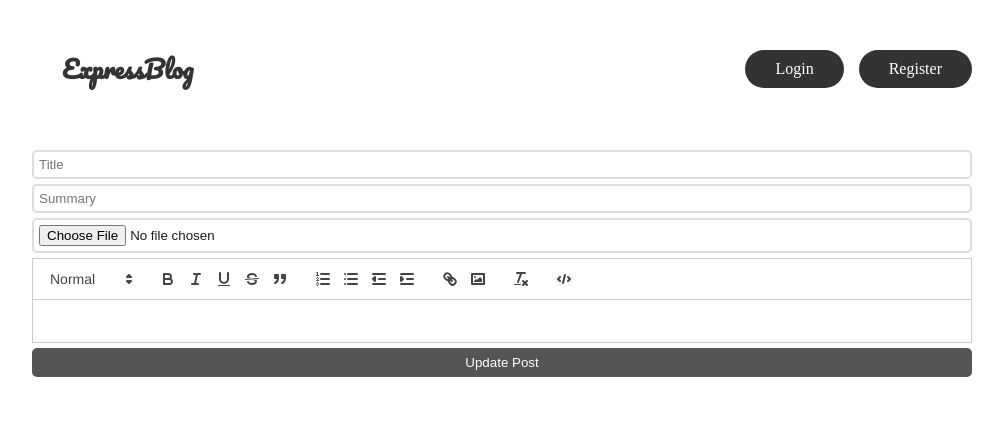
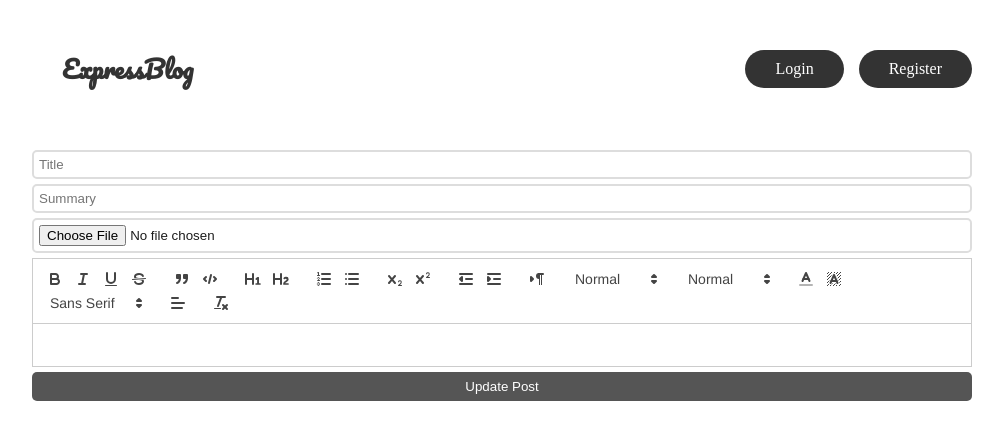
Before and after one commit to Aayush987/Express-Blog-, a React (Vite) app in the folder Client/: page /edit/1 in a window 1280 px wide. Shown: the top 440 px of the page, without its empty margins (138-1141 px from the left). Built offline with nearby package versions, Linux system fonts and the light colour scheme; no server answers; a web font is replaced by a local one.

Commit message:
Added multiple formatting features in text editor

```diff
--- a/Client/src/components/Editor.jsx
+++ b/Client/src/components/Editor.jsx
@@ -1,24 +1,38 @@
 import ReactQuill from "react-quill";
 
-const modules = {
-    toolbar: [
-        [{ 'header': [1, 2, 3, 4, 5, 6, false] }],
-        ['bold', 'italic', 'underline','strike', 'blockquote'],
-        [{'list': 'ordered'}, {'list': 'bullet'}, {'indent': '-1'}, {'indent': '+1'}],
-        ['link', 'image'],
-        ['clean'],
-        ['code-block']
-    ],
+var toolbarOptions = [
+  ['bold', 'italic', 'underline', 'strike'],        // toggled buttons
+  ['blockquote', 'code-block'],
+
+  [{ 'header': 1 }, { 'header': 2 }],               // custom button values
+  [{ 'list': 'ordered'}, { 'list': 'bullet' }],
+  [{ 'script': 'sub'}, { 'script': 'super' }],      // superscript/subscript
+  [{ 'indent': '-1'}, { 'indent': '+1' }],          // outdent/indent
+  [{ 'direction': 'rtl' }],                         // text direction
+
+  [{ 'size': ['small', false, 'large', 'huge'] }],  // custom dropdown
+  [{ 'header': [1, 2, 3, 4, 5, 6, false] }],
+
+  [{ 'color': [] }, { 'background': [] }],          // dropdown with defaults from theme
+  [{ 'font': [] }],
+  [{ 'align': [] }],
+
+  ['clean']
+]
+
+
+const module = {
+    toolbar: toolbarOptions,
 };
-const formats = [
-    'header',
-    'bold', 'italic', 'underline', 'strike', 'blockquote',
-    'list', 'bullet', 'indent',
-    'link', 'image'
-  ];
+// const formats = [
+//     'header',
+//     'bold', 'italic', 'underline', 'strike', 'blockquote',
+//     'list', 'bullet', 'indent',
+//     'link', 'image'
+//   ];
 const Editor = ({value,onChange}) => {
   return (
-    <ReactQuill value = {value} theme={'snow'} onChange={onChange} modules = {modules} formats = {formats} />
+    <ReactQuill value = {value} theme={'snow'} onChange={onChange} modules = {module}  />
   )
 }
 
```
